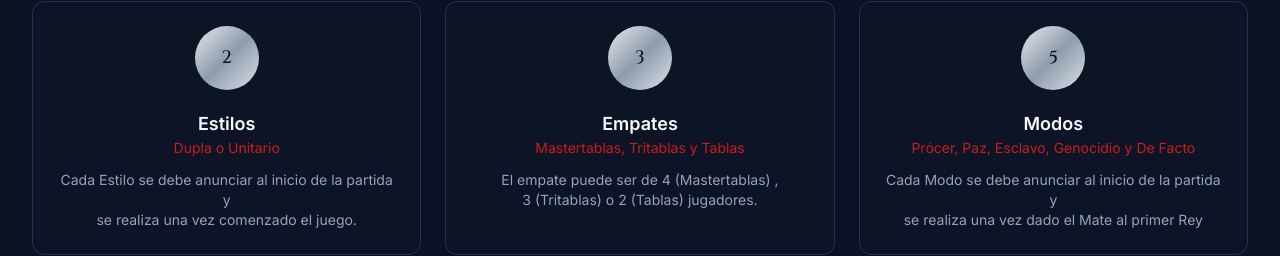
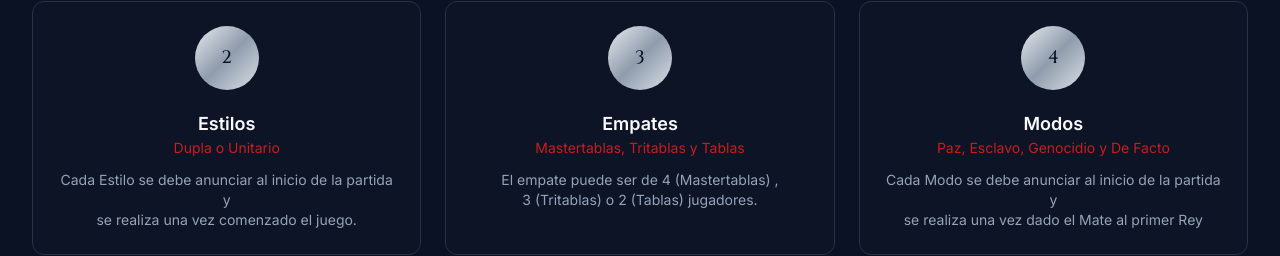
Before and after one commit to Fridnansen/drez-flow-creator, a React (Vite) app: page / in a window 1280 px wide. Shown: the part 3203-3459 px from the top of the page. Built offline with nearby package versions, Linux system fonts and the light colour scheme.

Commit message:
Changes
Co-authored-by: Fridnansen <74576885+Fridnansen@users.noreply.github.com>

```diff
--- a/src/components/landing/Team.tsx
+++ b/src/components/landing/Team.tsx
@@ -13,9 +13,9 @@ const team = [
   },
   {
     name: "Modos",
-    role: "Prócer, Paz, Esclavo, Genocidio y De Facto",
+    role: "Paz, Esclavo, Genocidio y De Facto",
     text: "Cada Modo se debe anunciar al inicio de la partida y\nse realiza una vez dado el Mate al primer Rey",
-    number: "5",
+    number: "4",
   },
 ];
 
```
